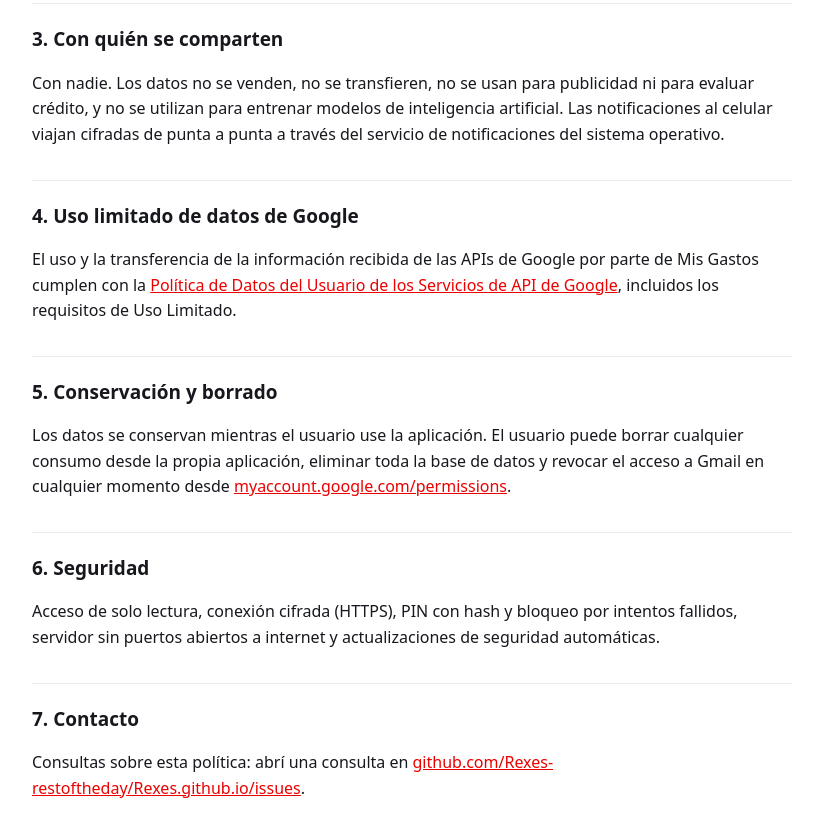
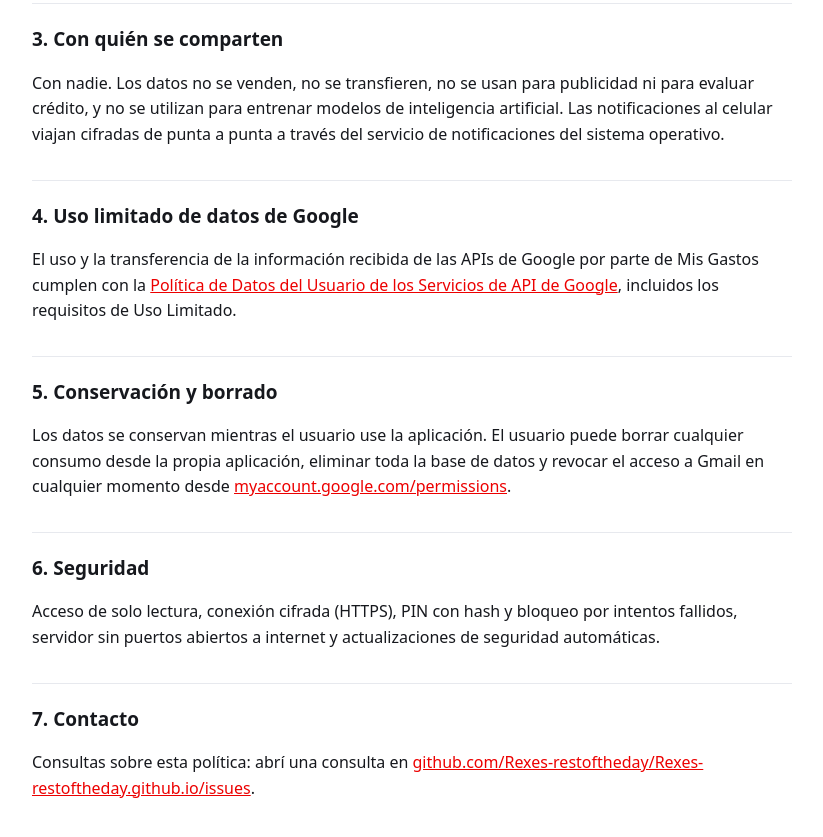
Before and after one commit to Rexes-restoftheday/Rexes-restoftheday.github.io, a plain HTML site: page privacidad.html in a window 1280 px wide. Shown: the part 752-1589 px from the top of the page, without its empty margins (228-1051 px from the left). Drawn offline with Linux system fonts and the light colour scheme.

Commit message:
Actualizar link de contacto al nuevo nombre del repo
Co-Authored-By: Claude Opus 5.5 <noreply@anthropic.com>

```diff
--- a/privacidad.html
+++ b/privacidad.html
@@ -58,7 +58,7 @@
 
   <h2>7. Contacto</h2>
   <p>Consultas sobre esta política: abrí una consulta en
-  <a href="https://github.com/Rexes-restoftheday/Rexes.github.io/issues">github.com/Rexes-restoftheday/Rexes.github.io/issues</a>.</p>
+  <a href="https://github.com/Rexes-restoftheday/Rexes-restoftheday.github.io/issues">github.com/Rexes-restoftheday/Rexes-restoftheday.github.io/issues</a>.</p>
 </main>
 </body>
 </html>
```
